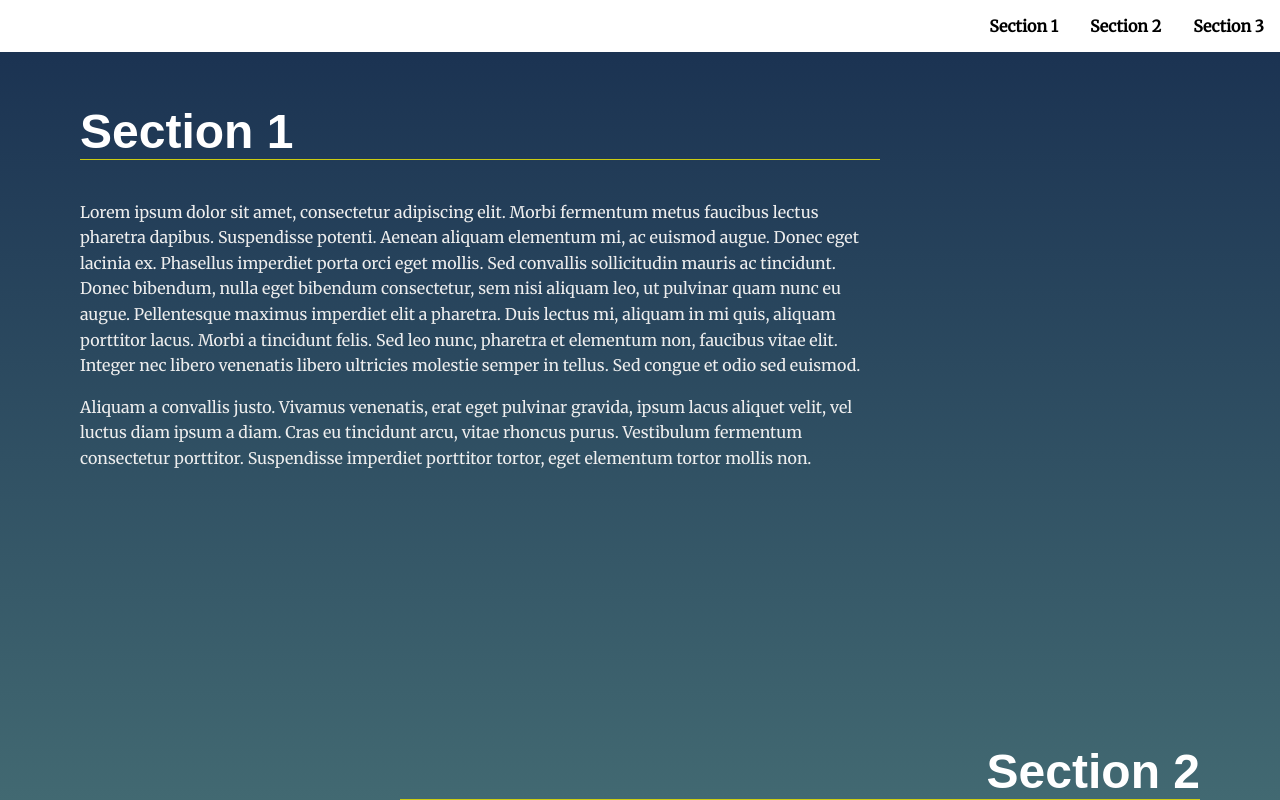
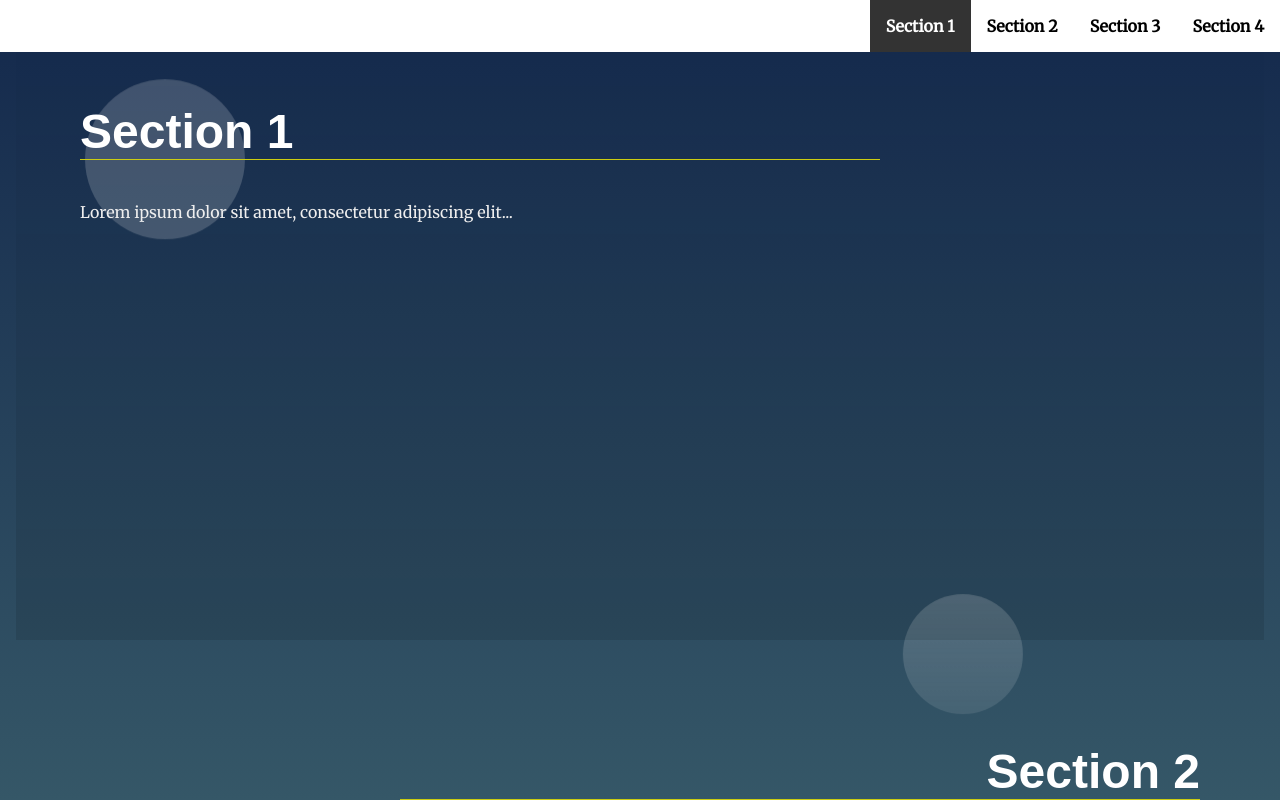
Before and after one commit to Fidaa2002Shwahna/udacity-scholarship-projects, a plain HTML site: page cd0428-landing-page-main/cd0428-landing-page-main/index.html in a window 1280 px wide. Both pictures are taken after a click on the link "Section 1". Shown: the part 471-1271 px from the top of the page. Drawn offline with Linux system fonts and the light colour scheme.

Commit message:
update a new feature

```diff
--- a/cd0428-landing-page-main/cd0428-landing-page-main/css/styles.css
+++ b/cd0428-landing-page-main/cd0428-landing-page-main/css/styles.css
@@ -8,25 +8,27 @@
  *
 */
 
-
 /* ---- Base Rules ---- */
 body {
-    background: rgb(136,203,171);
-    background: linear-gradient(0deg, rgba(136,203,171,1) 0%, rgba(0,13,60,1) 100%);
+  background: rgb(136, 203, 171);
+  background: linear-gradient(
+    0deg,
+    rgba(136, 203, 171, 1) 0%,
+    rgba(0, 13, 60, 1) 100%
+  );
   margin: 0;
-    font-family: 'Merriweather', serif;
+  font-family: "Merriweather", serif;
   color: #fff;
 }
 
-
-/* Typeography General*/
+/* Typography General */
 h1 {
-    font-family: 'Fira Sans', sans-serif;
+  font-family: "Fira Sans", sans-serif;
   font-size: 3em;
   margin: 2em 1rem;
 }
 
-@media only screen and (min-width: 35em){
+@media only screen and (min-width: 35em) {
   h1 {
     font-size: 7em;
     margin: 2em 4rem 1em;
@@ -35,7 +37,7 @@ h1 {
 
 h2 {
   border-bottom: 1px solid #cc1;
-    font-family: 'Oxygen', Sans-Serif;
+  font-family: "Oxygen", Sans-Serif;
   font-size: 3em;
   color: #fff;
 }
@@ -60,10 +62,9 @@ section {
   min-height: 80vh;
 }
 
-
 /* ---- Module Rules ---- */
 
-/* Navigation Styles*/
+/* Navigation Styles */
 .navbar__menu ul {
   padding-left: 0;
   margin: 0;
@@ -104,10 +105,9 @@ section {
   color: #fff;
 }
 
-.page__footer p{
+.page__footer p {
   color: #fff;
 }
-
 
 /* ---- Theme Rules ---- */
 /* Landing Container Styles */
@@ -116,7 +116,7 @@ section {
   text-align: left;
 }
 
-@media only screen and (min-width: 35em){
+@media only screen and (min-width: 35em) {
   .landing__container {
     max-width: 50em;
     padding: 4em;
@@ -130,10 +130,10 @@ section:nth-of-type(even) .landing__container {
 }
 
 /* Background Circles */
-/* Note that background circles are created with psuedo elements before and after */
-/* Circles appear to be random do to use of :nth-of-type psuedo class */
+/* Note that background circles are created with pseudo elements before and after */
+/* Circles appear to be random due to use of :nth-of-type pseudo class */
 section:nth-of-type(odd) .landing__container::before {
-    content: '';
+  content: "";
   background: rgba(255, 255, 255, 0.187);
   position: absolute;
   z-index: -5;
@@ -145,9 +145,13 @@ section:nth-of-type(odd) .landing__container::before {
 }
 
 section:nth-of-type(even) .landing__container::before {
-    content: '';
-    background: rgb(255,255,255);
-    background: linear-gradient(0deg, rgba(255,255,255,.1) 0%, rgba(255,255,255,.2) 100%);
+  content: "";
+  background: rgb(255, 255, 255);
+  background: linear-gradient(
+    0deg,
+    rgba(255, 255, 255, 0.1) 0%,
+    rgba(255, 255, 255, 0.2) 100%
+  );
   position: absolute;
   top: 3em;
   right: 3em;
@@ -160,9 +164,13 @@ section:nth-of-type(even) .landing__container::before {
 }
 
 section:nth-of-type(3n) .landing__container::after {
-    content: '';
-    background: rgb(255,255,255);
-    background: linear-gradient(0deg, rgba(255,255,255,.1) 0%, rgba(255,255,255,.2) 100%);
+  content: "";
+  background: rgb(255, 255, 255);
+  background: linear-gradient(
+    0deg,
+    rgba(255, 255, 255, 0.1) 0%,
+    rgba(255, 255, 255, 0.2) 100%
+  );
   position: absolute;
   right: 0;
   bottom: 0;
@@ -175,9 +183,13 @@ section:nth-of-type(3n) .landing__container::after {
 }
 
 section:nth-of-type(3n + 1) .landing__container::after {
-    content: '';
-    background: rgb(255,255,255);
-    background: linear-gradient(0deg, rgba(255,255,255,.1) 0%, rgba(255,255,255,.2) 100%);
+  content: "";
+  background: rgb(255, 255, 255);
+  background: linear-gradient(
+    0deg,
+    rgba(255, 255, 255, 0.1) 0%,
+    rgba(255, 255, 255, 0.2) 100%
+  );
   position: absolute;
   right: 20vw;
   bottom: -5em;
@@ -189,13 +201,16 @@ section:nth-of-type(3n + 1) .landing__container::after {
   transition: ease 0.5s all;
 }
 
-
 /* ---- Theme State Rules ---- */
 /* Section Active Styles */
 /* Note: your-active-class class is applied through javascript. You should update the class here and in the index.html to what you set in your javascript file.  */
 section.your-active-class {
   background: rgb(0, 0, 0);
-    background: linear-gradient(0deg, rgba(0, 0, 0, 0.1) 0%, rgba(0, 0, 0, 0) 100%);
+  background: linear-gradient(
+    0deg,
+    rgba(0, 0, 0, 0.1) 0%,
+    rgba(0, 0, 0, 0) 100%
+  );
 }
 
 section.your-active-class .landing__container::before {
@@ -211,13 +226,16 @@ section.your-active-class .landing__container::after {
 /* Section Active Styles Keyframe Animations */
 @keyframes rotate {
   from {
-		transform: rotate(0deg)
-		           translate(-1em)
-		           rotate(0deg);
+    transform: rotate(0deg) translate(-1em) rotate(0deg);
   }
   to {
-		transform: rotate(360deg)
-		           translate(-1em)
-		           rotate(-360deg);
+    transform: rotate(360deg) translate(-1em) rotate(-360deg);
   }
 }
+
+/* ---- Navigation Styles ---- */
+.navbar__menu .menu__link.active-link {
+  background-color: #333;
+  color: #fff;
+  transition: ease 0.3s all;
+}
--- a/cd0428-landing-page-main/cd0428-landing-page-main/index.html
+++ b/cd0428-landing-page-main/cd0428-landing-page-main/index.html
@@ -1,17 +1,18 @@
-<!DOCTYPE >
+<!DOCTYPE html>
 <html lang="en">
+
 <head>
   <meta charset="UTF-8">
   <meta name="viewport" content="width=device-width, initial-scale=1.0">
   <meta http-equiv="X-UA-Compatible" content="ie=edge">
   <title>Manipulating the DOM</title>
   <!-- Load Google Fonts -->
-  <link href="https://fonts.googleapis.com/css?family=Fira+Sans:900|Merriweather&display=swap" rel="stylesheet">  <!-- Load Styles -->
+  <link href="https://fonts.googleapis.com/css?family=Fira+Sans:900|Merriweather&display=swap" rel="stylesheet">
+  <!-- Load Styles -->
   <link href="css/styles.css" rel="stylesheet">
 </head>
+
 <body>
-  <!-- HTML Follows BEM naming conventions
-  IDs are only used for sections to connect menu achors to sections -->
   <header class="page__header">
     <nav class="navbar__menu">
       <!-- Navigation starts as empty UL that will be populated with JS -->
@@ -20,7 +21,7 @@
   </header>
   <main>
     <header class="main__hero">
-      <h1>Landing Page </h1>
+      <h1>Landing Page</h1>
     </header>
     <!-- Each Section has an ID (used for the anchor) and
     a data attribute that will populate the li node.
@@ -29,32 +30,34 @@
     <section id="section1" data-nav="Section 1" class="your-active-class">
       <div class="landing__container">
         <h2>Section 1</h2>
-        <p>Lorem ipsum dolor sit amet, consectetur adipiscing elit. Morbi fermentum metus faucibus lectus pharetra dapibus. Suspendisse potenti. Aenean aliquam elementum mi, ac euismod augue. Donec eget lacinia ex. Phasellus imperdiet porta orci eget mollis. Sed convallis sollicitudin mauris ac tincidunt. Donec bibendum, nulla eget bibendum consectetur, sem nisi aliquam leo, ut pulvinar quam nunc eu augue. Pellentesque maximus imperdiet elit a pharetra. Duis lectus mi, aliquam in mi quis, aliquam porttitor lacus. Morbi a tincidunt felis. Sed leo nunc, pharetra et elementum non, faucibus vitae elit. Integer nec libero venenatis libero ultricies molestie semper in tellus. Sed congue et odio sed euismod.</p>
-
-        <p>Aliquam a convallis justo. Vivamus venenatis, erat eget pulvinar gravida, ipsum lacus aliquet velit, vel luctus diam ipsum a diam. Cras eu tincidunt arcu, vitae rhoncus purus. Vestibulum fermentum consectetur porttitor. Suspendisse imperdiet porttitor tortor, eget elementum tortor mollis non.</p>
+        <p>Lorem ipsum dolor sit amet, consectetur adipiscing elit...</p>
       </div>
     </section>
     <section id="section2" data-nav="Section 2">
       <div class="landing__container">
         <h2>Section 2</h2>
-        <p>Lorem ipsum dolor sit amet, consectetur adipiscing elit. Morbi fermentum metus faucibus lectus pharetra dapibus. Suspendisse potenti. Aenean aliquam elementum mi, ac euismod augue. Donec eget lacinia ex. Phasellus imperdiet porta orci eget mollis. Sed convallis sollicitudin mauris ac tincidunt. Donec bibendum, nulla eget bibendum consectetur, sem nisi aliquam leo, ut pulvinar quam nunc eu augue. Pellentesque maximus imperdiet elit a pharetra. Duis lectus mi, aliquam in mi quis, aliquam porttitor lacus. Morbi a tincidunt felis. Sed leo nunc, pharetra et elementum non, faucibus vitae elit. Integer nec libero venenatis libero ultricies molestie semper in tellus. Sed congue et odio sed euismod.</p>
-
-        <p>Aliquam a convallis justo. Vivamus venenatis, erat eget pulvinar gravida, ipsum lacus aliquet velit, vel luctus diam ipsum a diam. Cras eu tincidunt arcu, vitae rhoncus purus. Vestibulum fermentum consectetur porttitor. Suspendisse imperdiet porttitor tortor, eget elementum tortor mollis non.</p>
+        <p>Lorem ipsum dolor sit amet, consectetur adipiscing elit...</p>
       </div>
     </section>
     <section id="section3" data-nav="Section 3">
       <div class="landing__container">
         <h2>Section 3</h2>
-        <p>Lorem ipsum dolor sit amet, consectetur adipiscing elit. Morbi fermentum metus faucibus lectus pharetra dapibus. Suspendisse potenti. Aenean aliquam elementum mi, ac euismod augue. Donec eget lacinia ex. Phasellus imperdiet porta orci eget mollis. Sed convallis sollicitudin mauris ac tincidunt. Donec bibendum, nulla eget bibendum consectetur, sem nisi aliquam leo, ut pulvinar quam nunc eu augue. Pellentesque maximus imperdiet elit a pharetra. Duis lectus mi, aliquam in mi quis, aliquam porttitor lacus. Morbi a tincidunt felis. Sed leo nunc, pharetra et elementum non, faucibus vitae elit. Integer nec libero venenatis libero ultricies molestie semper in tellus. Sed congue et odio sed euismod.</p>
-
-        <p>Aliquam a convallis justo. Vivamus venenatis, erat eget pulvinar gravida, ipsum lacus aliquet velit, vel luctus diam ipsum a diam. Cras eu tincidunt arcu, vitae rhoncus purus. Vestibulum fermentum consectetur porttitor. Suspendisse imperdiet porttitor tortor, eget elementum tortor mollis non.</p>
+        <p>Lorem ipsum dolor sit amet, consectetur adipiscing elit...</p>
+      </div>
+    </section>
+    <!-- Add the fourth section -->
+    <section id="section4" data-nav="Section 4">
+      <div class="landing__container">
+        <h2>Section 4</h2>
+        <p>Lorem ipsum dolor sit amet, consectetur adipiscing elit...</p>
       </div>
     </section>
   </main>
   <footer class="page__footer">
-    <p>&copy Udacity</p>
+    <p>&copy; Udacity</p>
   </footer>
 
   <script src="./js/app.js"></script>
 </body>
+
 </html>
--- a/cd0428-landing-page-main/cd0428-landing-page-main/js/app.js
+++ b/cd0428-landing-page-main/cd0428-landing-page-main/js/app.js
@@ -22,14 +22,16 @@ function isInViewport(element) {
 function removeActiveState() {
     sections.forEach(section => {
         section.classList.remove('your-active-class');
-        document.querySelector(`a[href="#${section.id}"]`).classList.remove('active-link');
+        const navLink = document.querySelector(`a[href="#${section.id}"]`);
+        if (navLink) navLink.classList.remove('active-link');
     });
 }
 
 // Function to add active state
 function addActiveState(section) {
     section.classList.add('your-active-class');
-    document.querySelector(`a[href="#${section.id}"]`).classList.add('active-link');
+    const navLink = document.querySelector(`a[href="#${section.id}"]`);
+    if (navLink) navLink.classList.add('active-link');
 }
 
 /**
@@ -71,6 +73,8 @@ function scrollToSection() {
         if (event.target.nodeName === 'A') {
             const targetSection = document.querySelector(event.target.getAttribute('href'));
             targetSection.scrollIntoView({ behavior: 'smooth' });
+            removeActiveState(); // Ensure previous active state is removed
+            addActiveState(targetSection); // Set active state for the clicked section
         }
     });
 }
```
Lines whose indentation alone changed are shown as unchanged.
